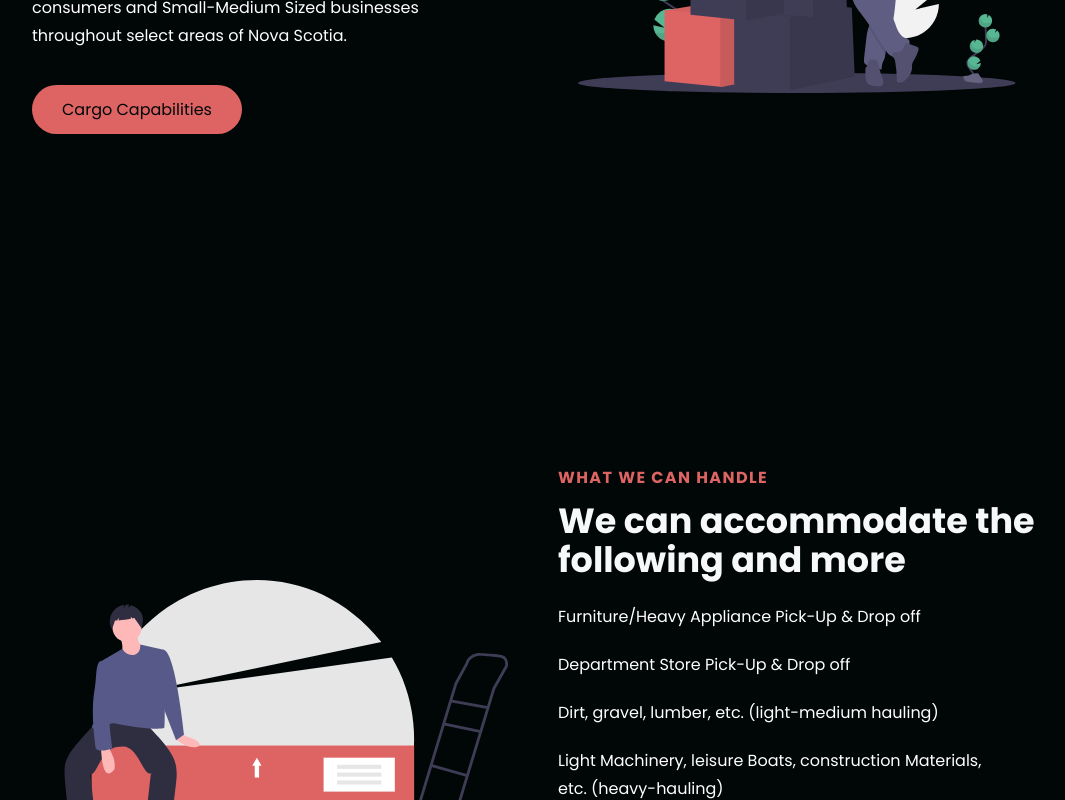
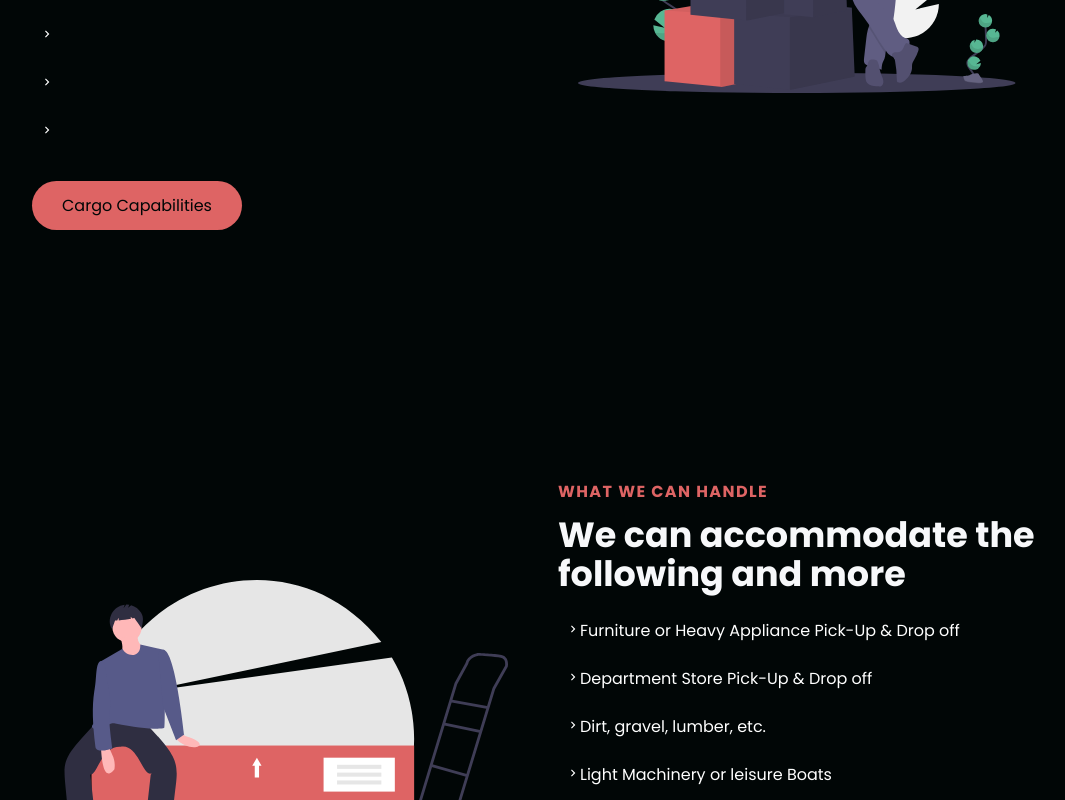
Before and after one commit to reyncode/moving-co, a React (Create React App) app: page / in a window 1280 px wide. Shown: the part 1260-2060 px from the top of the page, without its empty margins (97-1162 px from the left). Built offline with nearby package versions, Linux system fonts and the light colour scheme.

Commit message:
Added bullet points to cargo section

```diff
--- a/src/components/InfoSection/InfoElements.js
+++ b/src/components/InfoSection/InfoElements.js
@@ -1,4 +1,5 @@
 import styled from 'styled-components';
+import { MdKeyboardArrowRight } from 'react-icons/md';
 
 export const InfoContainer = styled.div`
     color: #fff;
@@ -118,3 +119,7 @@ export const Img = styled.img`
         display: none;
     }
 `
+export const ArrowRight = styled(MdKeyboardArrowRight)`
+    margin-left: 8px;
+    font-size: 14px;
+`
--- a/src/components/InfoSection/data.js
+++ b/src/components/InfoSection/data.js
@@ -23,10 +23,10 @@ export const accommodationObject = {
     lightTextDesc: true,
     topLine: 'What we can handle',
     headline: 'We can accommodate the following and more',
-    description1: 'Furniture/Heavy Appliance Pick-Up & Drop off',
+    description1: 'Furniture or Heavy Appliance Pick-Up & Drop off',
     description2: 'Department Store Pick-Up & Drop off',
-    description3: 'Dirt, gravel, lumber, etc. (light-medium hauling)',
-    description4: 'Light Machinery, leisure Boats, construction Materials, etc. (heavy-hauling)',
+    description3: 'Dirt, gravel, lumber, etc.',
+    description4: 'Light Machinery or leisure Boats',
     description5: 'Revolving business goods and freight on a schedule',
     buttonLabel: 'Delivery Options',
     imgStart: true,
--- a/src/components/InfoSection/index.js
+++ b/src/components/InfoSection/index.js
@@ -14,6 +14,8 @@ import {
     ImgWrap,
     Img
 } from './InfoElements'
+
+import { ArrowRight } from './InfoElements'
 
 const InfoSection = ({
     lightBg,
@@ -45,11 +47,11 @@ const InfoSection = ({
                             <TextWrapper>
                                 <TopLine>{topLine}</TopLine>
                                 <Heading lightText={lightText}>{headline}</Heading>
-                                <Subtitle darkText={darkText}>{description1}</Subtitle>
-                                <Subtitle darkText={darkText}>{description2}</Subtitle>
-                                <Subtitle darkText={darkText}>{description3}</Subtitle>
-                                <Subtitle darkText={darkText}>{description4}</Subtitle>
-                                <Subtitle darkText={darkText}>{description5}</Subtitle>
+                                <Subtitle darkText={darkText} ><ArrowRight />{description1}</Subtitle>
+                                <Subtitle darkText={darkText}><ArrowRight />{description2}</Subtitle>
+                                <Subtitle darkText={darkText}><ArrowRight />{description3}</Subtitle>
+                                <Subtitle darkText={darkText}><ArrowRight />{description4}</Subtitle>
+                                <Subtitle darkText={darkText}><ArrowRight />{description5}</Subtitle>
                                 <BtnWrap>
                                     <Button to={linkTo}
                                         smooth={true}
```
